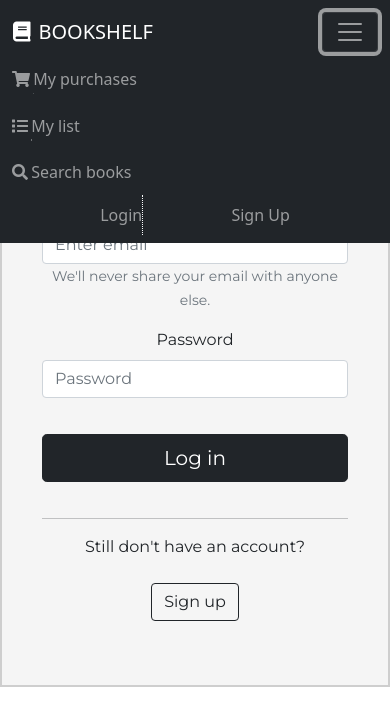
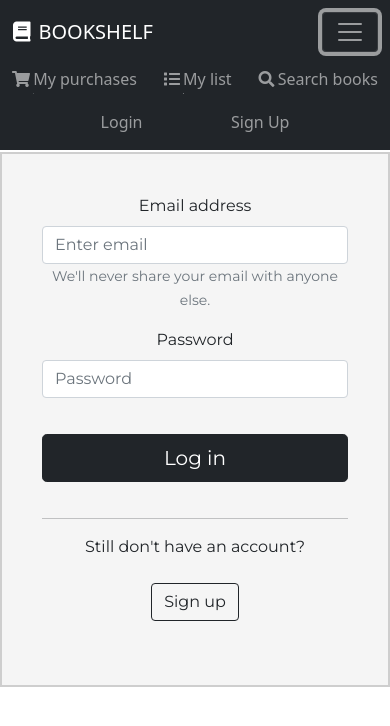
Before and after one commit to ivan-svetlich/bookshelf, a React (Create React App) app in the folder bookshelf-client/: page /login in a window 390 px wide. Both pictures are taken after a click on the button 350 px from the left and 32 px from the top of the page. Shown: the top 726 px of the page. Built offline with nearby package versions, Linux system fonts and the light colour scheme.

Commit message:
Fixed header menu display on mobile

```diff
--- a/bookshelf-client/src/features/header/components/Header.tsx
+++ b/bookshelf-client/src/features/header/components/Header.tsx
@@ -25,7 +25,7 @@ const Header = () => {
                 </Navbar.Brand>
             <Navbar.Toggle aria-controls="responsive-navbar-nav" />
             <Navbar.Collapse id="responsive-navbar-nav">
-                <Nav className="me-auto">
+                <Nav className="me-auto left-nav">
                     <Nav.Link href={user ? `/my_purchases` : '/login'} className='header-link'>
                         <span className='icon-container'><i className="fas fa-shopping-cart" /></span>
                         <span className="animated-underline">My purchases</span>
--- a/bookshelf-client/src/features/header/styles/headerStyles.css
+++ b/bookshelf-client/src/features/header/styles/headerStyles.css
@@ -123,9 +123,23 @@
         justify-content:space-evenly;
         max-width: 100%;
     }
+    .left-nav{
+        display: flexbox;
+        flex-direction: row;
+        justify-content:space-between;
+        max-width: 100%;
+        text-align: left;
+    }
+
+    .left-nav .header-link{
+        margin: 0 !important;
+    }
     .notif{
         border-right: 0;
         border-left: 0;
+    }
+    .navbar .border-right{
+        border-right: 0;
     }
     .notif .dropdown-menu{
         position: absolute;
```
